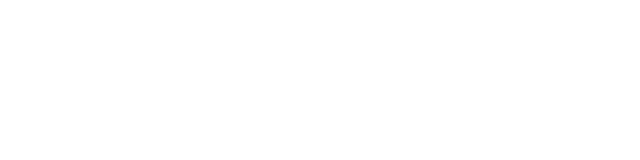
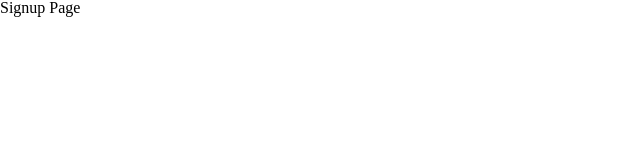
Before and after one commit to jacobveilleux/final-project, a React (Create React App) app in the folder frontend/: page /signup in a window 1280 px wide. Shown: the top 160 px of the page, without its empty margins (0-640 px from the left). Built offline with nearby package versions, Linux system fonts and the light colour scheme.

Commit message:
add component pages

```diff
--- a/frontend/src/components/App.js
+++ b/frontend/src/components/App.js
@@ -5,6 +5,9 @@
 
 // IMPORT COMPONENTS
 import GlobalStyles from "./GlobalStyles";
+import Home from "./Home";
+import Profile from "./Profile";
+import Signup from "./Signup";
 
 const App = () => {
     return (
@@ -13,7 +16,13 @@
             <Wrapper>
                 <Switch>
                     <Route exact path="/">
-                        Hello!
+                        <Home />
+                    </Route>
+                    <Route path="/profile">
+                        <Profile />
+                    </Route>
+                    <Route path="/signup">
+                        <Signup />
                     </Route>
                 </Switch>
             </Wrapper>
--- /dev/null
+++ b/frontend/src/components/Home.js
@@ -0,0 +1,13 @@
+// IMPORT DEPENDANCIES
+import React from "react";
+import styled from "styled-components";
+
+// IMPORT COMPONENTS
+
+const Home = () => {
+    return <Wrapper>Home Page</Wrapper>;
+};
+
+export default Home;
+
+const Wrapper = styled.div``;
--- /dev/null
+++ b/frontend/src/components/Profile.js
@@ -0,0 +1,13 @@
+// IMPORT DEPENDANCIES
+import React from "react";
+import styled from "styled-components";
+
+// IMPORT COMPONENTS
+
+const Profile = () => {
+    return <Wrapper>Profile Page</Wrapper>;
+};
+
+export default Profile;
+
+const Wrapper = styled.div``;
--- /dev/null
+++ b/frontend/src/components/Signup.js
@@ -0,0 +1,13 @@
+// IMPORT DEPENDANCIES
+import React from "react";
+import styled from "styled-components";
+
+// IMPORT COMPONENTS
+
+const Signup = () => {
+    return <Wrapper>Signup Page</Wrapper>;
+};
+
+export default Signup;
+
+const Wrapper = styled.div``;
```
Also changed, not shown: frontend/src/components/Chat.js (added, +13 -0 lines).
